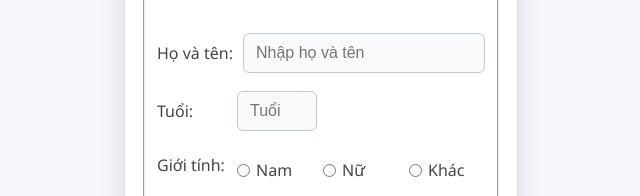
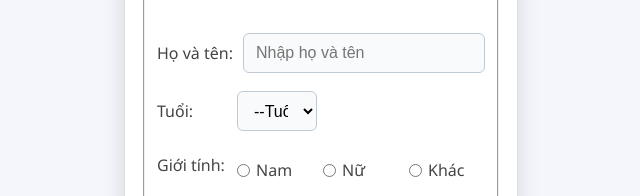
Before and after one commit to imissh3r-tester/Project, a website: page submit.html in a window 1280 px wide. Shown: the part 127-323 px from the top of the page, 319-959 px from the left. Drawn offline with Linux system fonts and the light colour scheme.

Commit message:
Update submit.html

```diff
--- a/submit.html
+++ b/submit.html
@@ -18,7 +18,9 @@
             </div>
             <div class="form-row">
                 <label for="age">Tuổi:</label>
-                <input type="number" id="age" name="age" placeholder="Tuổi" required>
+                <select id="age" name="age" required>
+                    <option value="">--Tuổi--</option>
+                </select>
             </div>
             <div class="form-row">
                 <label for="gender">Giới tính:</label>
```
